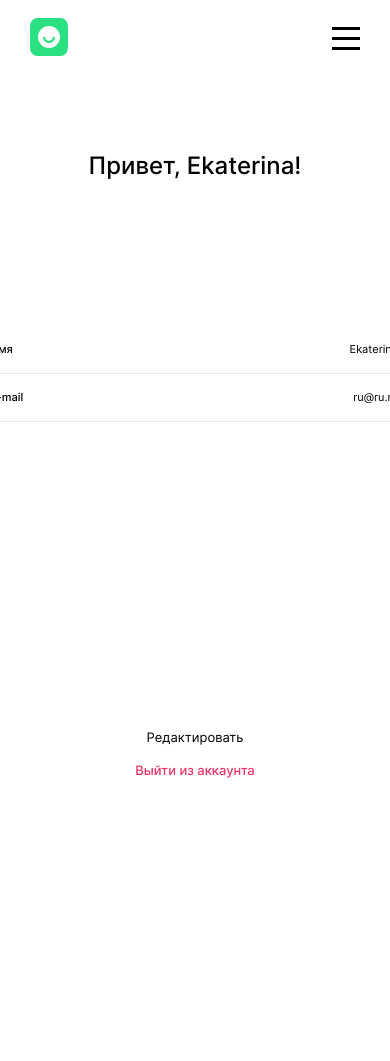
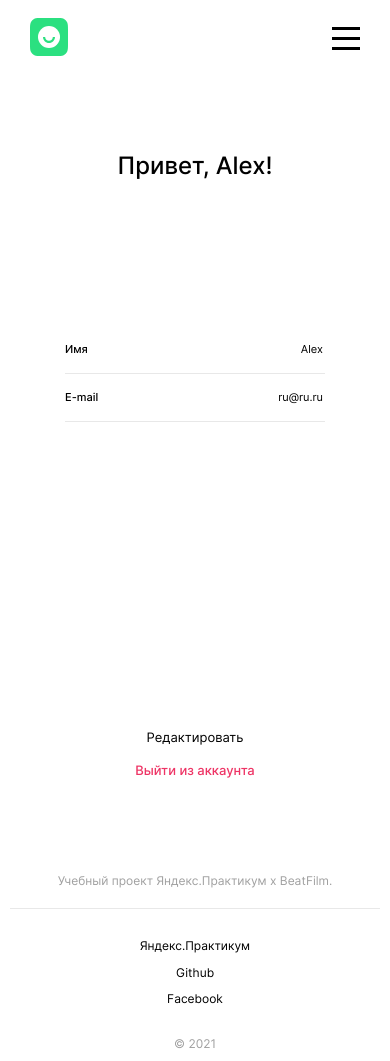
Before and after one commit to ekaterina-wert/movies-explorer-frontend, a React (Create React App) app in the folder wert-movies/: page /profile in a window 390 px wide. Before the commit the page ends 844 px from the top, so only its background shows below. Built offline with nearby package versions, Linux system fonts and the light colour scheme.

Commit message:
feat: footer

```diff
--- a/wert-movies/src/components/App.js
+++ b/wert-movies/src/components/App.js
@@ -2,7 +2,7 @@ import './App.css';
 import React from 'react';
 import { Route, Switch } from 'react-router-dom';
 import Header from './header/Header';
-// import Footer from './footer/Footer.js';
+import Footer from './footer/Footer.js';
 // import Main from './main/Main.js';
 import Profile from './auth/profile/Profile';
 import Login from './auth/Login';
@@ -46,7 +46,7 @@ function App() {
         <Route path="/profile">
           <Profile
           // onRegister={handleRegister}
-          name='Ekaterina'
+          name='Alex'
           email='ru@ru.ru'
           />
           </Route>
@@ -65,7 +65,7 @@ function App() {
           </Route>
       </Switch>
 
-        {/* <Footer /> */}
+        <Footer />
         {/* </CurrentUserContext.Provider> */}
     </>
       );
--- a/wert-movies/src/components/auth/profile/Profile.css
+++ b/wert-movies/src/components/auth/profile/Profile.css
@@ -63,6 +63,11 @@
 .profile__text_type_edit-button {
   font-size: 13px;
   cursor: pointer;
+  transition: opacity 0.4s ease;
+}
+
+.profile__text_type_edit-button:hover {
+  opacity: 0.7;
 }
 
 .profile__text_type_signout {
@@ -70,10 +75,15 @@
   font-weight: 500;
   color: #ee3465;
   margin-bottom: 16px;
+  transition: opacity 0.4s ease;
+}
+
+.profile__text_type_signout:hover {
+  opacity: 0.7;
 }
 
 .profile__submit {
-    margin: 0;
+    margin: 19px 0;
     padding: 13px 0 15px;
     outline: none;
     box-sizing: border-box;
@@ -90,7 +100,7 @@
     color: #fff;
 }
 
-.popup__submit:hover {
+.profile__submit:hover {
   opacity: 0.8;
 }
 
@@ -100,3 +110,14 @@
   justify-content: space-between;
   align-items: center;
 }
+
+@media screen and (max-width: 600px) {
+  .profile__user-container {
+    max-width: 260px;
+  }
+
+  .profile__submit {
+    max-width: 260px;
+    font-size: 12px;
+  }
+}
--- a/wert-movies/src/components/auth/profile/Profile.js
+++ b/wert-movies/src/components/auth/profile/Profile.js
@@ -1,16 +1,14 @@
 import React from 'react';
 import { Link } from 'react-router-dom';
 import './Profile.css';
-import logo from '../../../images/logo.svg';
 
 function Profile(props) {
     const [userData, setUserData] = React.useState({
-        email: '',
-        password: '',
+        name: props.name,
+        email: props.email,
     });
 
-    // Определяем, нажата ли кнопка редактирования профиля
-    // const isEdit = props.likes.some(like => like._id === currentUser._id);
+    // Определяем режим редактирования профиля
     const [isEdit, setIsEdit] = React.useState(false);
 
     function handleEditProfile() {
@@ -37,18 +35,6 @@ function Profile(props) {
     return (
         <div className="profile">
             <p className="profile__title">Привет, {props.name}!</p>
-
-            {/* <ul className="profile__user-container">
-                <li className="profile__user-info">
-                    <span className='profile__text profile__text_header'>Имя</span>
-                    <span className='profile__text'>{props.name}</span>
-                </li>
-                <li className="profile__user-info">
-                    <span className='profile__text profile__text_type_header'>E-mail</span>
-                    <span className='profile__text'>{props.email}</span>
-                </li>
-            </ul> */}
-
             <form
                 id='edit-profile'
                 className="profile__form"
@@ -61,9 +47,8 @@ function Profile(props) {
                             type="name"
                             className="profile__text profile__text_type_input profile__text_id_name"
                             name="name"
-                            value={props.name}
-                            // value={userName.name}
-                            // onChange={handleChangeData}
+                            value={userData.name}
+                            onChange={handleChangeData}
                             disabled={!isEdit}
                             required
                         />
@@ -75,9 +60,8 @@ function Profile(props) {
                             type="email"
                             className="profile__text profile__text_type_input profile__text_id_email"
                             name="email"
-                            value={props.email}
-                            // value={userData.email}
-                            // onChange={handleChangeData}
+                            value={userData.email}
+                             onChange={handleChangeData}
                             disabled={!isEdit}
                             required
                         />
--- /dev/null
+++ b/wert-movies/src/components/footer/Footer.css
@@ -0,0 +1,90 @@
+.footer {
+  margin: 0 auto;
+  padding: 0 70px;
+  display: grid;
+  grid-template-areas:
+    'title title'
+    'copyright nav';
+  justify-items: stretch;
+  align-items: center;
+  justify-content: space-between;
+  align-content: center;
+}
+
+.footer__title {
+  color: #a0a0a0;
+  font-weight: 400;
+  font-size: 13px;
+  text-align: center;
+  line-height: 1.21;
+  margin: 79px auto 0;
+  padding-bottom: 20px;
+  width: 100%;
+  grid-area: title;
+  border-bottom: solid 1px #e8e8e8;
+}
+
+.footer__copyright {
+  margin: 20px 0;
+  font-weight: 400;
+  font-size: 13px;
+  line-height: 1.21;
+  color: #000;
+  text-align: left;
+  grid-area: copyright;
+  min-width: max-content;
+}
+
+.footer__nav {
+  display: flex;
+  flex-direction: row;
+}
+
+.footer__link {
+  text-decoration: none;
+  margin: 20px 0 20px 20px;
+  font-weight: 400;
+  font-size: 13px;
+  line-height: 1.21;
+  color: #000;
+  grid-area: nav;
+  transition: opacity 0.4s ease;
+}
+
+.footer__link:hover {
+  opacity: 0.7;
+}
+
+@media screen and (max-width: 600px) {
+  .footer {
+    padding: 0 10px;
+    grid-template-columns: 1fr;
+    grid-template-areas:
+      'title'
+      'nav'
+      'copyright';
+  }
+
+  .footer__title {
+    font-size: 12px;
+  }
+
+  .footer__nav {
+      margin: 18px auto 0;
+    flex-direction: column;
+    justify-content: space-between;
+    align-items: center;
+  }
+
+  .footer__link {
+    margin: 12px 0 0;
+    font-size: 12px;
+  }
+
+  .footer__copyright {
+    margin: 30px 0 10px;
+    font-size: 12px;
+    color: #A0A0A0;
+    text-align: center;
+  }
+}
--- /dev/null
+++ b/wert-movies/src/components/footer/Footer.js
@@ -0,0 +1,20 @@
+import './Footer.css';
+import React from 'react';
+
+function Footer() {
+    let year = new Date();
+
+    return (
+        <div className='footer'>
+            <p className="footer__title">Учебный проект Яндекс.Практикум х BeatFilm.</p>
+            <p className="footer__copyright">&copy; {year.getFullYear()}</p>
+            <nav className='footer__nav'>
+                <a className='footer__link' href='https://praktikum.yandex.ru'  target="_blank" rel="noreferrer">Яндекс.Практикум</a>
+                <a className='footer__link' href='https://github.com/ekaterina-wert'  target="_blank" rel="noreferrer">Github</a>
+                <a className='footer__link' href='https://facebook.com'  target="_blank" rel="noreferrer">Facebook</a>
+            </nav>
+        </div>
+    )
+};
+
+export default Footer;
--- a/wert-movies/src/components/header/Header.css
+++ b/wert-movies/src/components/header/Header.css
@@ -3,7 +3,7 @@
   margin: 0 auto;
   padding: 0 70px;
   display: grid;
-  grid-template-columns: repeat(3, auto);
+  grid-template-columns: repeat(3, 1fr);
   grid-template-areas: 'logo menu profile';
   justify-items: stretch;
   align-items: center;
@@ -35,6 +35,7 @@
 
 .header__nav {
   grid-area: menu;
+  justify-self: center;
 }
 
 .header__text {
@@ -96,6 +97,7 @@
     height: 23px;
     grid-area: menu;
     cursor: pointer;
+    transition: opacity 0.4s ease;
   }
 
   .header__burger:before {
@@ -118,6 +120,10 @@
     bottom: 0;
   }
 
+  .header__burger:hover {
+    opacity: 0.6;
+  }
+
   .header__burger-middle {
     content: '';
     background-color: #000;
--- a/wert-movies/src/components/header/Header.js
+++ b/wert-movies/src/components/header/Header.js
@@ -6,15 +6,12 @@ import profileIcon from '../../images/profile-icon.svg';
 import Navigation from '../navigation/Navigation';
 
 function Header(props) {
-
-    const [menuToggle, setMenuToggle] = React.useState(false);
+    // Определяем режим выпадающего меню
+    const [menuOpened, setMenuOpened] = React.useState(false);
 
     function handleMenuToggle(e) {
-        setMenuToggle(!menuToggle);
-        console.log(menuToggle)
+        setMenuOpened(!menuOpened);
     }
-
-    const isOpen = menuToggle ? true : false;
 
     return (
         <div className='header'>
@@ -26,7 +23,7 @@ function Header(props) {
                 <span className="header__burger-middle"></span>
             </div>
 
-            {isOpen && <Navigation />}
+            {menuOpened && <Navigation />}
 
             <nav className='header__nav'>
                 <NavLink className='header__text header__nav-link' activeClassName="header__text_active" to='/movies'>Фильмы</NavLink>
```
